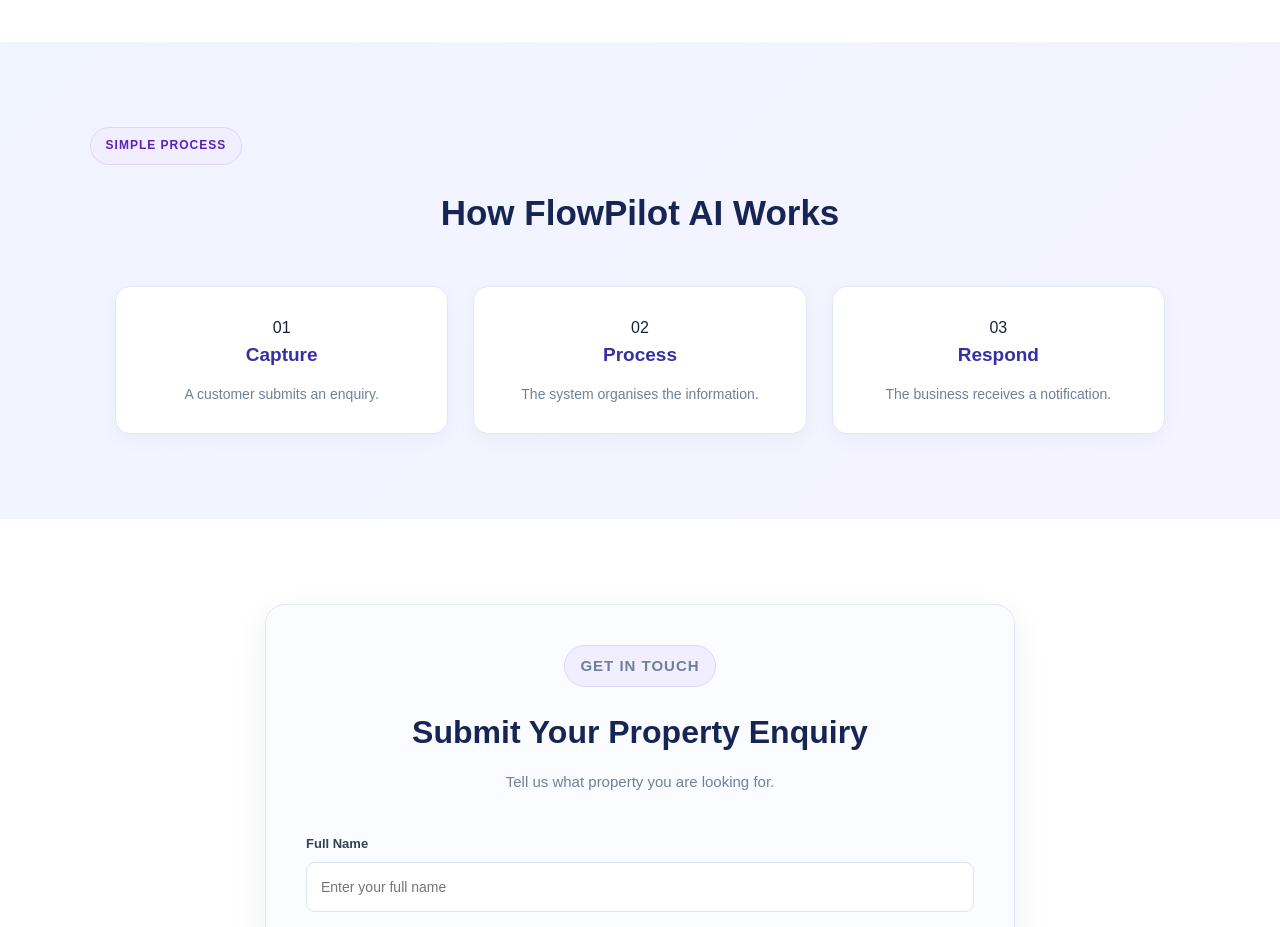
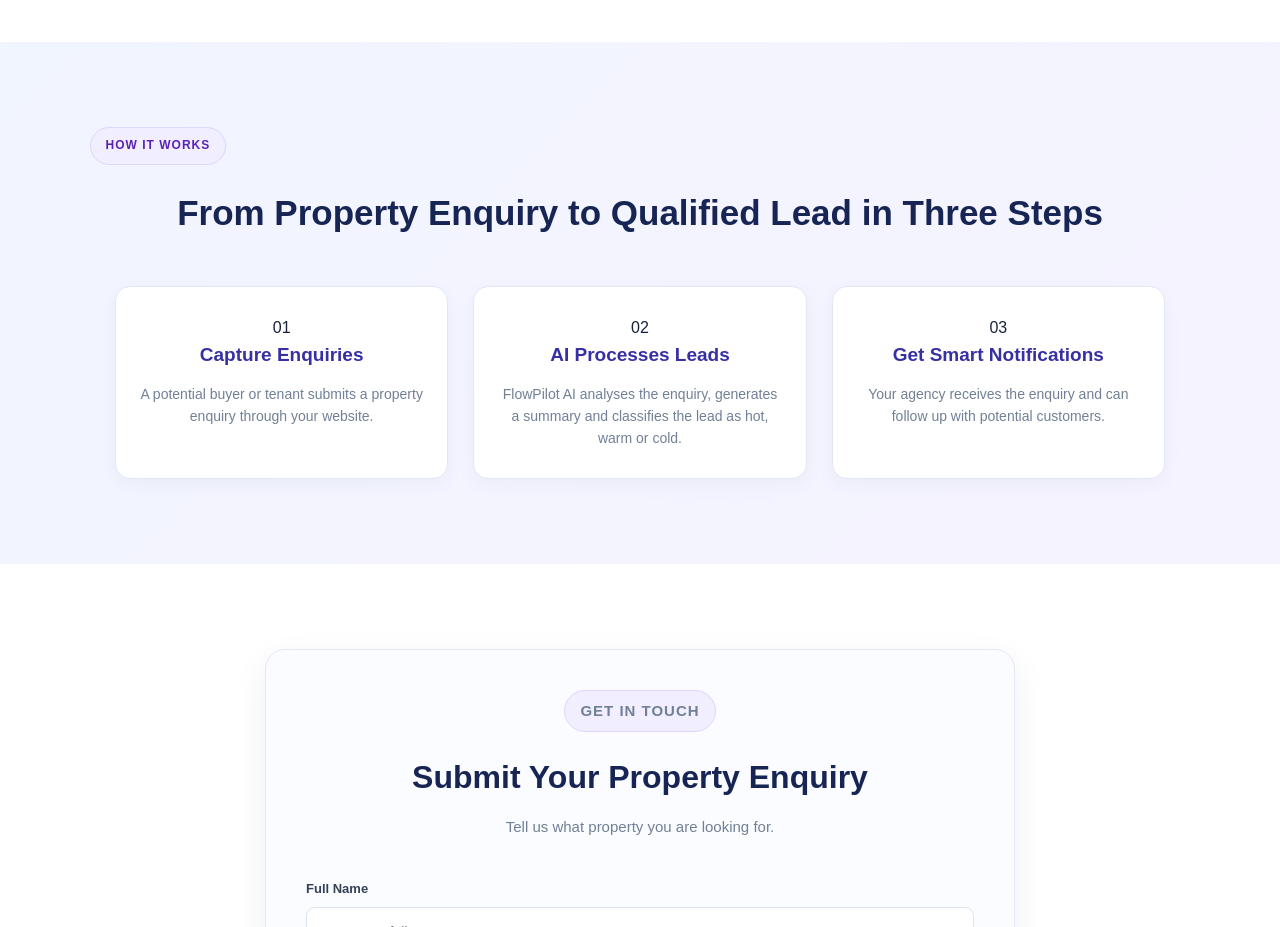
Before and after one commit to abbasmando09/flowpilot-ai, a plain HTML site: page index.html in a window 1280 px wide. Shown: the part 2780-3707 px from the top of the page. Drawn offline with Linux system fonts and the light colour scheme.

Commit message:
Improve How FlowPilot AI Works section

```diff
--- a/index.html
+++ b/index.html
@@ -277,30 +277,46 @@
 </section>
 
 
+
 <section class="how-it-works" id="how-it-works">
-            <p class="tagline">SIMPLE PROCESS</p>
-            <h2>How FlowPilot AI Works</h2>
+
+    <p class="tagline">HOW IT WORKS</p>
+
+    <h2>From Property Enquiry to Qualified Lead in Three Steps</h2>
 
     <div class="steps">
+
         <div class="step">
             <span>01</span>
-                    <h3>Capture</h3>
-                    <p>A customer submits an enquiry.</p>
+            <h3>Capture Enquiries</h3>
+            <p>
+                A potential buyer or tenant submits a property
+                enquiry through your website.
+            </p>
         </div>
 
         <div class="step">
             <span>02</span>
-                    <h3>Process</h3>
-                    <p>The system organises the information.</p>
+            <h3>AI Processes Leads</h3>
+            <p>
+                FlowPilot AI analyses the enquiry, generates
+                a summary and classifies the lead as hot, warm or cold.
+            </p>
         </div>
 
         <div class="step">
             <span>03</span>
-                    <h3>Respond</h3>
-                    <p>The business receives a notification.</p>
+            <h3>Get Smart Notifications</h3>
+            <p>
+                Your agency receives the enquiry and can
+                follow up with potential customers.
+            </p>
         </div>
+
     </div>
+
 </section>
+
 
         <section class="contact" id="contact">
 
```
Lines whose indentation alone changed are shown as unchanged.
